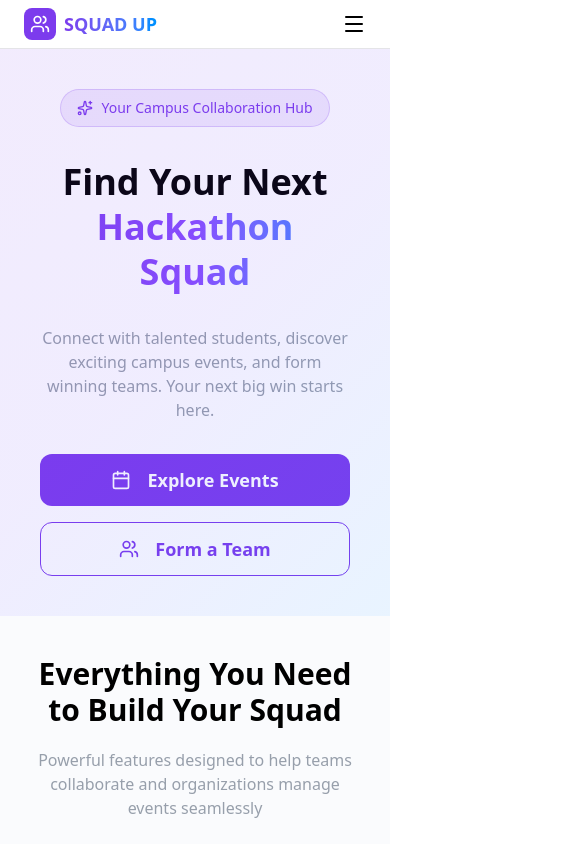
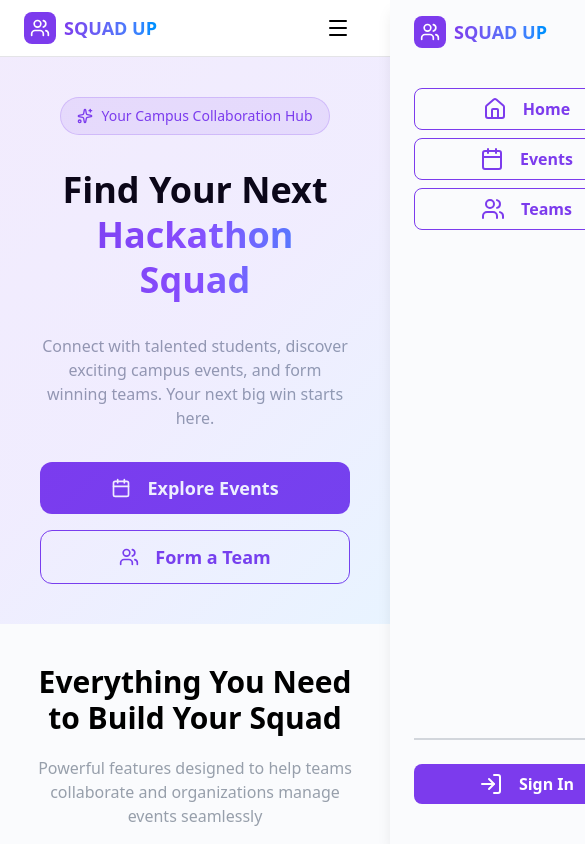
Before and after one commit to kitsaws/ucs503p-202526odd-nischay, a React (Vite) app in the folder frontend/: page / in a window 390 px wide. Shown: the top 844 px of the page, 585 px wide, since content can reach past the window. Built offline with nearby package versions, Linux system fonts and the light colour scheme; no server answers.

Commit message:
added sidebar

```diff
--- a/frontend/src/components/Navbar.jsx
+++ b/frontend/src/components/Navbar.jsx
@@ -1,53 +1,116 @@
 import { NavLink, useNavigate } from 'react-router-dom'
 import Logo from './ui/Logo'
 import MobileLogo from './ui/MobileLogo'
-import { Calendar, Users, CircleUser, LogIn, LogOut, Menu } from 'lucide-react'
+import { Calendar, House, Users, LogIn, Menu, X } from 'lucide-react'
 import { Button } from './ui/Button'
 import { useUser } from '../context/userContext'
 import Avatar from './ui/Avatar'
-import api from '../services/api'
-import { toast } from 'react-toastify'
+import { useState, useEffect } from 'react'
 
 const Navbar = () => {
     const { user } = useUser();
     const navigate = useNavigate();
+    const [isOpen, setIsOpen] = useState(false); // sidebar toggle
+
+    // prevent body scroll when sidebar is open
+    useEffect(() => {
+        document.body.style.overflow = isOpen ? 'hidden' : 'auto';
+    }, [isOpen]);
 
     return (
-        <nav className='w-full px-6 py-2 md:px-10 md:py-4 flex justify-between items-center border-b border-border bg-[hsl(0_0%_100%)]/50 backdrop-blur-sm sticky top-0 z-50'>
-            <NavLink to={'/'} className={'flex gap-1'}>
-                <Logo className='hidden md:flex' />
-                <MobileLogo className='flex md:hidden' />
+        <nav className="w-full px-6 py-2 md:px-10 md:py-4 flex justify-between items-center border-b border-border bg-[hsl(0_0%_100%)]/50 backdrop-blur-sm sticky top-0 z-50">
+            {/* Logo */}
+            <NavLink to="/" className="flex gap-1">
+                <Logo className="hidden md:flex" />
+                <MobileLogo className="flex md:hidden" />
             </NavLink>
-            <div className='md:flex gap-5 hidden'>
-                <Button variant={'ghost'} onClick={() => navigate('/events')}>
+
+            {/* Desktop Menu */}
+            <div className="md:flex gap-5 hidden">
+                <Button variant="ghost" onClick={() => navigate('/events')}>
                     <Calendar />
                     Events
                 </Button>
-                <Button variant={'ghost'} onClick={() => navigate('/teams')}>
+                <Button variant="ghost" onClick={() => navigate('/teams')}>
                     <Users />
                     Teams
                 </Button>
             </div>
-            <div className='hidden md:block'>
-                {user ?
-                    <div className='flex gap-2 justify-center items-center'>
-                        <Button variant={'border'} className={'border-0 p-0'} onClick={() => navigate(`/profile/${user._id}`)}>
-                            <div className="pfp flex justify-center items-center">
-                                <Avatar member={user} size={'size-10'} />
-                            </div>
+
+            {/* Desktop User Controls */}
+            <div className="hidden md:block">
+                {user ? (
+                    <div className="flex gap-2 justify-center items-center">
+                        <Button
+                            variant="border"
+                            className="border-0 p-0"
+                            onClick={() => navigate(`/profile/${user._id}`)}
+                        >
+                            <Avatar member={user} size="size-10" />
                         </Button>
                     </div>
-                    :
+                ) : (
                     <Button onClick={() => navigate('/login')}>
                         <LogIn />
                         Sign In
                     </Button>
-                }
+                )}
             </div>
-            <div className='block md:hidden'>
-                <Menu />
+
+            {/* Mobile Menu Icon */}
+            <div className="block md:hidden">
+                <Button variant="ghost" onClick={() => setIsOpen(true)}>
+                    <Menu />
+                </Button>
+            </div>
+
+            {/* Overlay */}
+            <div
+                onClick={() => setIsOpen(false)}
+                className={`fixed inset-0 bg-black z-40 h-screen w-screen transition-opacity duration-300 ease-in-out
+          ${isOpen ? "opacity-40 visible" : "opacity-0 invisible"}`}
+            />
+            <div className={`bg-background z-100 fixed top-0 right-0 h-screen w-[70vw] px-6 py-4 flex flex-col gap-10 shadow-lg transition-all ease-in-out duration-300 ${isOpen ? "translate-x-0" : "translate-x-full"}`}>
+                <MobileLogo />
+                <div className="flex flex-col gap-2">
+                    <Button variant="outline" className='justify-center' onClick={() => navigate('/')}>
+                        <House />
+                        Home
+                    </Button>
+                    <Button variant="outline" className='justify-center' onClick={() => navigate('/events')}>
+                        <Calendar />
+                        Events
+                    </Button>
+                    <Button variant="outline" className='justify-center' onClick={() => navigate('/teams')}>
+                        <Users />
+                        Teams
+                    </Button>
+                </div>
+                {!user ?
+                    (
+                        <div className='mt-auto mb-6'>
+                            <div className='w-full border border-muted-foreground opacity-40' />
+                            <Button
+                                className='w-full justify-center mt-6'
+                                onClick={() => navigate('/login')}
+                            >
+                                <LogIn />
+                                Sign In
+                            </Button>
+                        </div>
+                    ) : (
+                        <Button
+                            variant="ghost"
+                            className="mt-auto bg-muted w-full px-6 py-4"
+                            onClick={() => navigate(`/profile/${user._id}`)}
+                        >
+                            <Avatar member={user} size="size-10" />
+                            {user.name}
+                        </Button>
+                    )}
             </div>
         </nav>
-    )
-}
-export default Navbar
+    );
+};
+
+export default Navbar;
--- a/frontend/src/pages/Auth.jsx
+++ b/frontend/src/pages/Auth.jsx
@@ -33,13 +33,13 @@ const Auth = () => {
     };
 
     return (
-        <div className='w-screen h-screen flex justify-center items-center'>
-            <div className='w-1/4 flex flex-col gap-4 justify-center items-center'>
+        <div className='w-screen h-screen bg-gray-50 flex justify-center items-center'>
+            <div className='w-full px-6 md:px-0 md:w-1/4 flex flex-col gap-4 justify-center items-center'>
                 <Link to={'/'}>
                     <Logo />
                 </Link>
-                <div className='border w-full border-muted p-4 rounded-xl shadow-md'>
-                    <div className='w-2/3 bg-muted p-2 rounded-xl mb-10 mx-auto flex gap-1 justify-center items-center'>
+                <div className='border w-full bg-white border-muted p-4 rounded-xl shadow-md'>
+                    <div className='w-2/3 bg-muted p-1 rounded-xl mb-10 mx-auto flex gap-1 justify-center items-center'>
                         <button
                             className={`${authType === 'in' && 'bg-white'} flex-1 rounded-lg px-4 py-2`}
                             onClick={() => setAuthType('in')}
```
